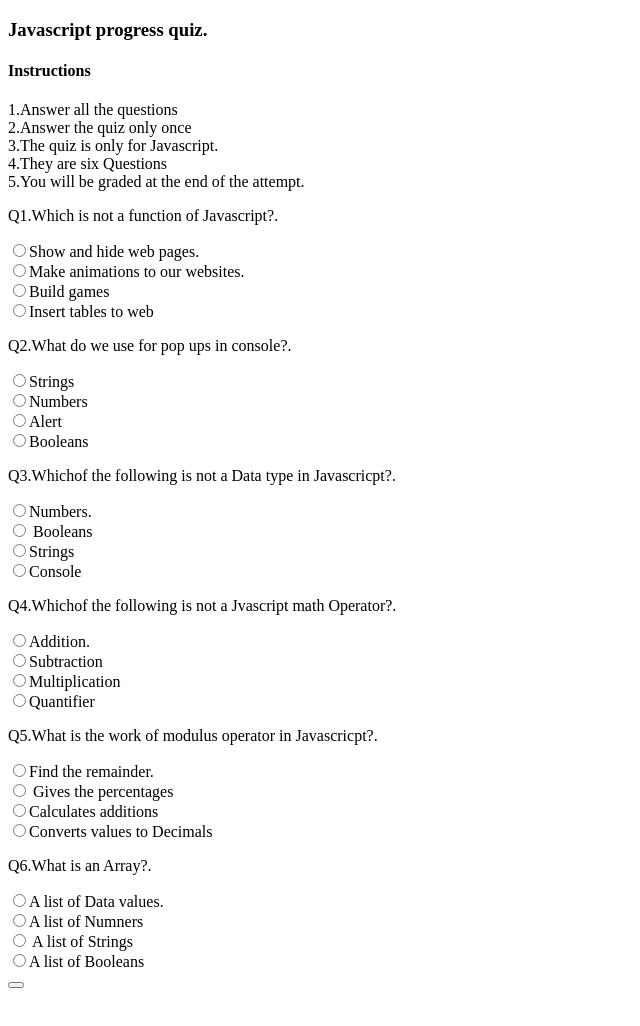
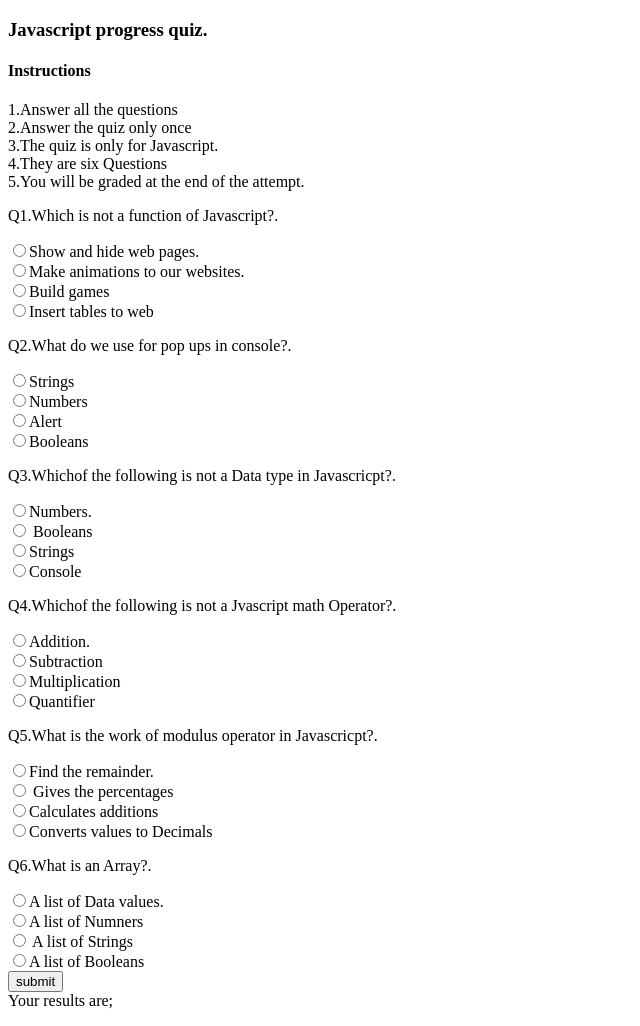
Before and after one commit to NickieMoi/Third-IP., a plain HTML site: page index.html in a window 1280 px wide. Shown: the whole page, without its empty margins (0-640 px from the left). Before the commit the page ends 997 px from the top, so only its background shows below. Drawn offline with Linux system fonts and the light colour scheme.

Commit message:
this commit will add thesubmit button and the alert that comes on clicking it

```diff
--- a/index.html
+++ b/index.html
@@ -21,8 +21,8 @@
             <p>Q1.Which is not a function of Javascript?.</p>
            <div><input type="radio" name="q1"value="A">Show and hide web pages.</div>
            <div><input type="radio" name="q1"value="B">Make animations to our websites.</div>
-           <div></div> <input type="radio" name="q1"value="C">Build games</div>
-           <div></div> <input type="radio" name="q1"value="D">Insert tables to web</div>
+           <div></div><input type="radio" name="q1"value="C">Build games</div>
+           <div><input type="radio" name="q1"value="D">Insert tables to web</div>
            <p>Q2.What do we use for pop ups in console?.</p>
            <div><input type="radio" name="q2"value="A">Strings</div>
            <div><input type="radio" name="q2"value="B">Numbers</div>
@@ -54,7 +54,12 @@
 
         </div>
     </div>
+    <button onclick="myQuiz()">submit</button>
+    <div class="results" id="show">
+        Your results are;
+        <p id="interface"></p>
+
+    </div>
 </body>
-<link rel="stylesheet" href="script.js">
-<button></button onclick="mycomment()">
+<script src="script.js"></script>
 </html>
--- a/script.js
+++ b/script.js
@@ -0,0 +1,3 @@
+function myQuiz(){
+    alert("good work")
+}
```
